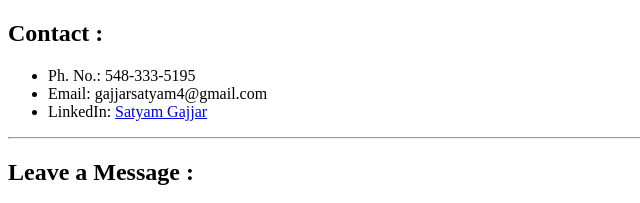
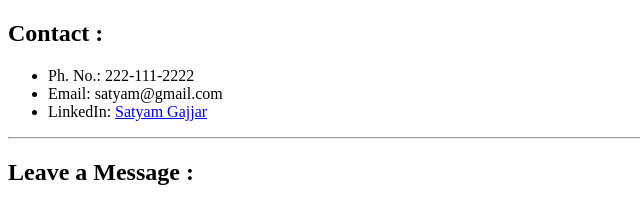
Before and after one commit to satyamgajjar21/HTML_CV, a plain HTML site: page contact.html in a window 1280 px wide. Shown: the top 203 px of the page, 0-640 px from the left. Drawn offline with Linux system fonts and the light colour scheme.

Commit message:
Updated contact.html

```diff
--- a/contact.html
+++ b/contact.html
@@ -11,8 +11,8 @@
 <body>
   <h2>Contact :</h2>
   <ul>
-    <li>Ph. No.: 548-333-5195</li>
-    <li>Email: gajjarsatyam4@gmail.com</li>
+    <li>Ph. No.: 222-111-2222</li>
+    <li>Email: satyam@gmail.com</li>
     <li>LinkedIn: <a href="https://www.linkedin.com/in/satyam-gajjar-b10193190/"> Satyam Gajjar</a></li>
   </ul>
   <hr>
```
